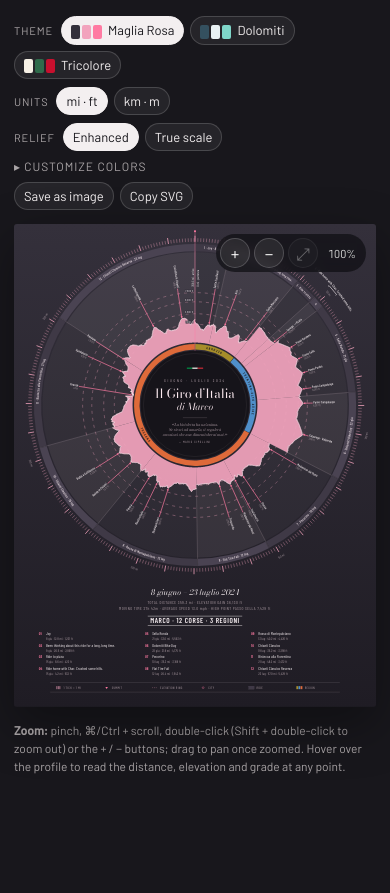
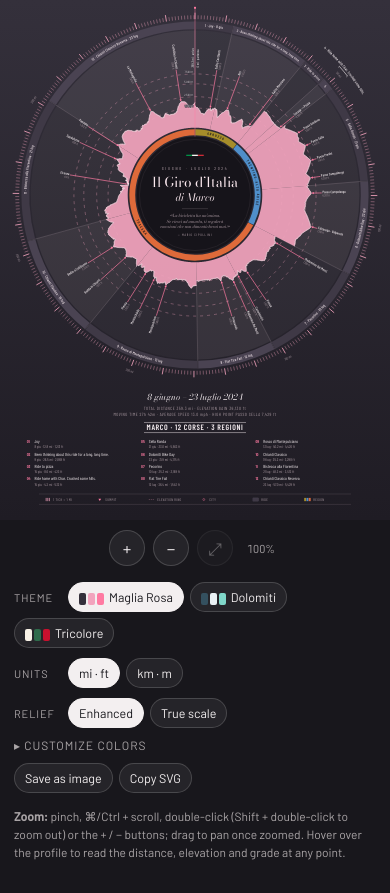
Before and after one commit to mreese84/viz, a plain HTML site: page dist/index.html in a window 390 px wide. Before the commit the page ends 844 px from the top, so only its background shows below. Drawn offline with nearby package versions, Linux system fonts and the light colour scheme.

Commit message:
Put the poster first on phones
On screens up to 600px wide the poster now leads the page edge to edge,
the zoom buttons sit under it instead of covering its top-right corner,
and the controls follow below. On touch screens a tap on the profile
shows the readout and keeps it until you tap elsewhere; the readout is
kept on screen on narrow phones, and the help note uses touch wording.

Co-Authored-By: Claude Opus 5.5 <noreply@anthropic.com>
Claude-Session: https://claude.ai/code/session_0185iDj62weKDNofQFShyeYx

```diff
--- a/dist/index.html
+++ b/dist/index.html
@@ -44,7 +44,23 @@
   .overlay img { max-width:min(92vw,700px); max-height:78vh; box-shadow:0 10px 40px rgba(0,0,0,.6); }
   .overlay p { color:#ddd; font-size:13px; margin:0; text-align:center; }
   .note { color:var(--ui-muted); font-size:12px; margin-top:14px; line-height:1.5; }
-  @media (max-width:600px){ .toolbar { gap:8px 12px; } button { padding:5px 9px; } }
+  .note.touch { display:none; }
+  @media (hover:none) and (pointer:coarse) { .note.mouse { display:none; } .note.touch { display:block; } }
+  /* Phones: the poster comes first and runs edge to edge; zoom buttons sit under it instead of covering it;
+     the controls follow in a compact block. */
+  @media (max-width:600px) {
+    .wrap { display:flex; flex-direction:column; padding:0 0 32px; }
+    .poster { order:1; border-radius:0; box-shadow:none; }
+    .toolbar { order:2; margin:0; padding:14px 14px 0; gap:10px 14px; font-size:12.5px; }
+    .note { order:3; margin:14px 14px 0; }
+    .group > span.lbl { min-width:46px; }
+    button { padding:6px 10px; }
+    .swatch { margin-right:5px; }
+    .swatch i { width:7px; height:12px; }
+    .zoombar { position:static; justify-content:center; background:none; backdrop-filter:none; padding:10px 0 2px; gap:8px; }
+    .zoombar button { width:36px; height:36px; color:var(--ui-text); background:var(--ui-chip); border-color:var(--ui-line); }
+    .zoombar span { color:var(--ui-muted); }
+  }
 </style>
 </head>
 <body>
@@ -75,7 +91,8 @@
       <span id="zlevel">100%</span>
     </div>
   </div>
-  <p class="note"><b>Zoom:</b> pinch, ⌘/Ctrl + scroll, double-click (Shift + double-click to zoom out) or the + / − buttons; drag to pan once zoomed. Hover over the profile to read the distance, elevation and grade at any point.</p>
+  <p class="note mouse"><b>Zoom:</b> pinch, ⌘/Ctrl + scroll, double-click (Shift + double-click to zoom out) or the + / − buttons; drag to pan once zoomed. Hover over the profile to read the distance, elevation and grade at any point.</p>
+  <p class="note touch"><b>Zoom:</b> pinch or use + / −; drag to pan once zoomed. Tap the profile to read the distance, elevation and grade at any point.</p>
 </div>
 <div class="overlay" id="overlay"><img id="ovImg" alt="Poster image"><p>Right-click or long-press the image to save it. Tap anywhere else to close.</p></div>
 
@@ -391,9 +408,10 @@ function render() {
   const hline = hov.append("line").attr("stroke",T.text).attr("stroke-width",1).attr("vector-effect","non-scaling-stroke").attr("opacity",0);
   const hdot = hov.append("circle").attr("r",4).attr("fill",T.accent).attr("stroke",T.disc).attr("stroke-width",2).attr("opacity",0);
   const tip = d3.select("#tip");
-  zoomG.append("path").attr("d", annulus(0, 2*Math.PI, R.regIn, R.bandOut)).attr("transform",`translate(${CX},${CY})`)
+  const hideTip = () => { hline.attr("opacity",0); hdot.attr("opacity",0); tip.style("opacity",0); };
+  const hit = zoomG.append("path").attr("d", annulus(0, 2*Math.PI, R.regIn, R.bandOut)).attr("transform",`translate(${CX},${CY})`)
     .attr("fill","transparent").style("cursor","crosshair")
-    .on("pointermove", ev => {
+    .on("pointermove pointerdown", ev => {   // pointerdown: a tap on a touch screen
       const [mx,my] = d3.pointer(ev, zoomG.node());
       let a = Math.atan2(mx-CX, -(my-CY)); if (a < 0) a += 2*Math.PI;
       const d = a / (2*Math.PI) * TOTAL;
@@ -412,10 +430,12 @@ function render() {
       const [sx,sy] = zoomT.apply([xd,yd]);
       let tx = sx*k + 14, ty = sy*k - 10;
       const tw = tip.node().offsetWidth; if (tx + tw > box.width - 6) tx = sx*k - tw - 14;
+      tx = Math.max(4, Math.min(tx, box.width - tw - 4));   // keep it on screen on narrow phones
       if (ty < 4) ty = sy*k + 16;
       tip.style("left", tx+"px").style("top", ty+"px").style("opacity",1);
     })
-    .on("pointerleave", () => { hline.attr("opacity",0); hdot.attr("opacity",0); tip.style("opacity",0); });
+    .on("pointerleave", ev => { if (ev.pointerType !== "touch") hideTip(); });   // a lifted finger keeps the readout
+  svg.on("pointerdown.tip", ev => { if (ev.target !== hit.node()) hideTip(); });   // tap elsewhere to dismiss
 
   setupZoom(svg, zoomG);
 }
```
Also changed, not shown: CLAUDE.md (+2 -1 lines), src/template.html (+25 -5 lines).
